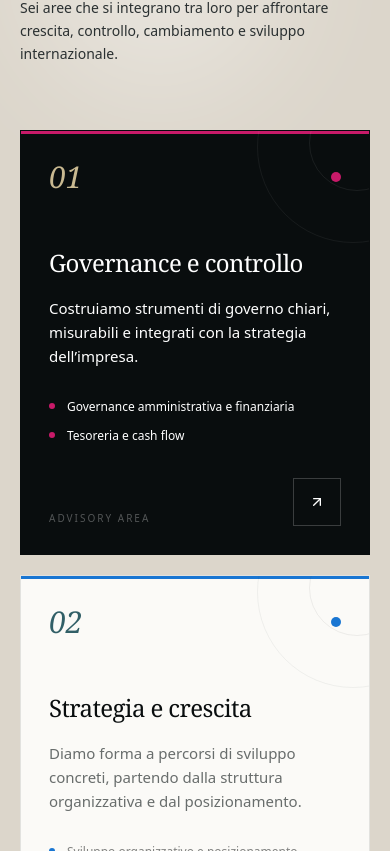
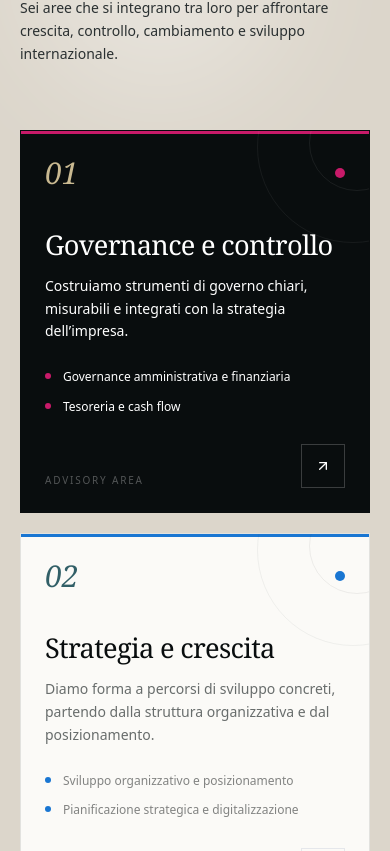
Before and after one commit to gaetanomeli95-lab/Prosperya-site, a Next.js app: page / in a window 390 px wide. Shown: the part 3473-4324 px from the top of the page. Built offline with nearby package versions, Linux system fonts and the light colour scheme.

Commit message:
fix: tune service cards for mobile and desktop proportions

```diff
--- a/src/components/ServiceCard.tsx
+++ b/src/components/ServiceCard.tsx
@@ -21,41 +21,41 @@ export function ServiceCard({ service, index }: Props) {
       whileInView={{ opacity: 1, y: 0 }}
       viewport={{ once: true, margin: '-50px' }}
       transition={{ duration: 0.55, delay: index * 0.06 }}
-      className={`group relative min-h-[390px] overflow-hidden border p-7 lg:p-8 flex flex-col transition-all duration-500 hover:-translate-y-1.5 hover:shadow-float ${featured ? 'bg-night border-night text-white' : 'bg-paper border-night/10 hover:border-night/20'}`}
+      className={`group relative flex min-h-[330px] flex-col overflow-hidden border p-6 transition-all duration-500 hover:-translate-y-1.5 hover:shadow-float sm:min-h-[360px] lg:min-h-[390px] lg:p-8 ${featured ? 'bg-night border-night text-white' : 'bg-paper border-night/10 hover:border-night/20'}`}
     >
       <div className={`absolute inset-x-0 top-0 h-[3px] ${accents[index % accents.length]}`} />
       <div className="absolute -right-20 -top-20 h-48 w-48 rounded-full border border-current opacity-[0.06] transition-transform duration-700 group-hover:scale-110" />
       <div className="absolute -right-9 -top-9 h-24 w-24 rounded-full border border-current opacity-[0.07]" />
 
-      <div className="flex items-center justify-between mb-14">
+      <div className="mb-10 flex items-center justify-between sm:mb-12 lg:mb-14">
         <span className={`font-heading italic text-3xl ${featured ? 'text-sand' : 'text-mediterranean'}`}>0{index + 1}</span>
         <span className={`h-2.5 w-2.5 rounded-full ${accents[index % accents.length]}`} />
       </div>
 
-      <h3 className={`max-w-sm text-2xl lg:text-[2rem] font-heading leading-[1.04] transition-colors ${featured ? '!text-white' : 'text-night group-hover:text-mediterranean'}`}>
+      <h3 className={`max-w-sm text-[1.7rem] font-heading leading-[1.04] transition-colors lg:text-[2rem] ${featured ? '!text-white' : 'text-night group-hover:text-mediterranean'}`}>
         {service.title}
       </h3>
-      <p className={`mt-5 max-w-md text-[15px] leading-relaxed ${featured ? '!text-white/68' : 'text-anthracite/70'}`}>
+      <p className={`mt-4 max-w-md text-[14px] leading-relaxed sm:text-[15px] ${featured ? '!text-white/68' : 'text-anthracite/70'}`}>
         {service.promise}
       </p>
 
-      <div className="mt-7 space-y-2.5">
+      <div className="mt-6 space-y-2.5 sm:mt-7">
         {service.bullets.slice(0, 2).map((bullet) => (
           <div key={bullet} className={`flex items-start gap-3 text-xs leading-relaxed ${featured ? '!text-white/52' : 'text-night/50'}`}>
-            <span className={`mt-1.5 h-1.5 w-1.5 rounded-full ${accents[index % accents.length]}`} />
+            <span className={`mt-1.5 h-1.5 w-1.5 shrink-0 rounded-full ${accents[index % accents.length]}`} />
             <span>{bullet}</span>
           </div>
         ))}
       </div>
 
-      <div className="mt-auto pt-8 flex items-end justify-between gap-4">
-        <p className={`text-[10px] uppercase tracking-[0.2em] ${featured ? '!text-white/30' : 'text-night/35'}`}>Advisory area</p>
+      <div className="mt-auto flex items-end justify-between gap-4 pt-7 sm:pt-8">
+        <p className={`text-[10px] uppercase tracking-[0.18em] ${featured ? '!text-white/30' : 'text-night/35'}`}>Advisory area</p>
         <Link
           href={`/servizi/${service.slug}/`}
-          className={`grid place-items-center h-12 w-12 border transition-all ${featured ? 'border-white/20 !text-white hover:bg-white hover:!text-night' : 'border-night/18 text-night group-hover:bg-night group-hover:!text-white'}`}
+          className={`grid h-11 w-11 shrink-0 place-items-center border transition-all sm:h-12 sm:w-12 ${featured ? 'border-white/20 !text-white hover:bg-white hover:!text-night' : 'border-night/18 text-night group-hover:bg-night group-hover:!text-white'}`}
           aria-label={`Approfondisci ${service.title}`}
         >
-          <ArrowUpRight className="w-4 h-4" />
+          <ArrowUpRight className="h-4 w-4" />
         </Link>
       </div>
     </motion.article>
```
